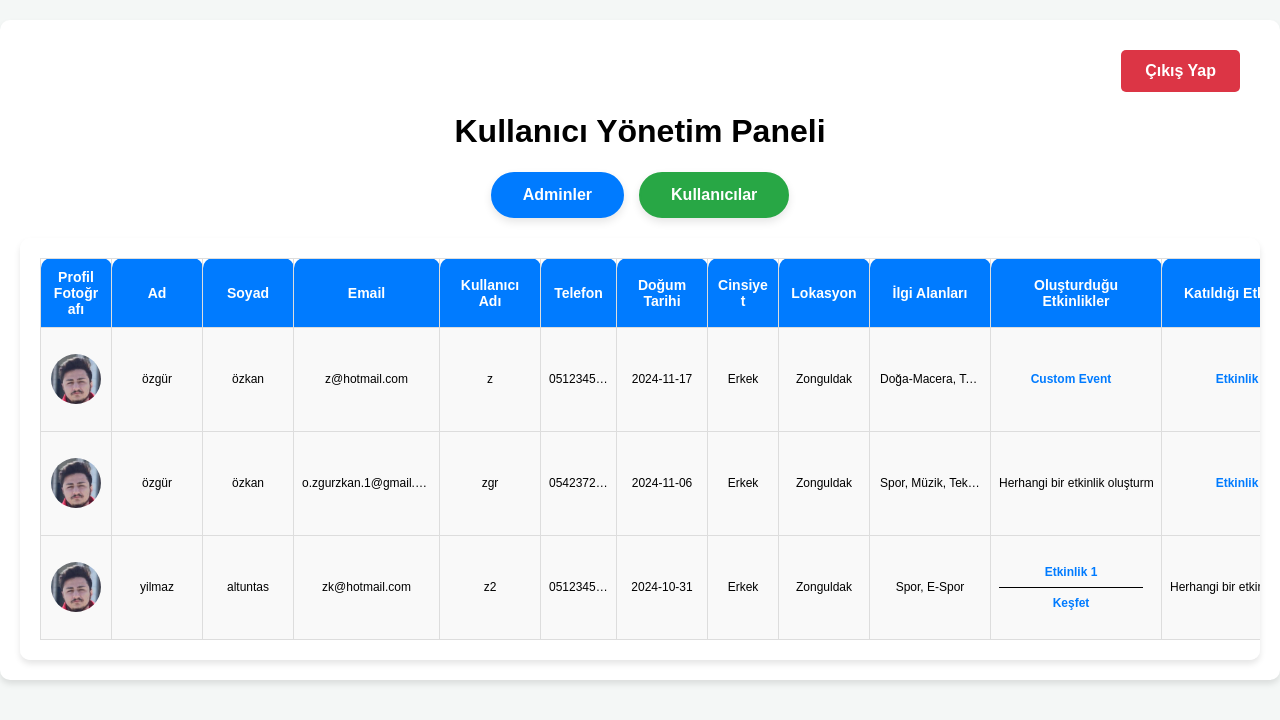
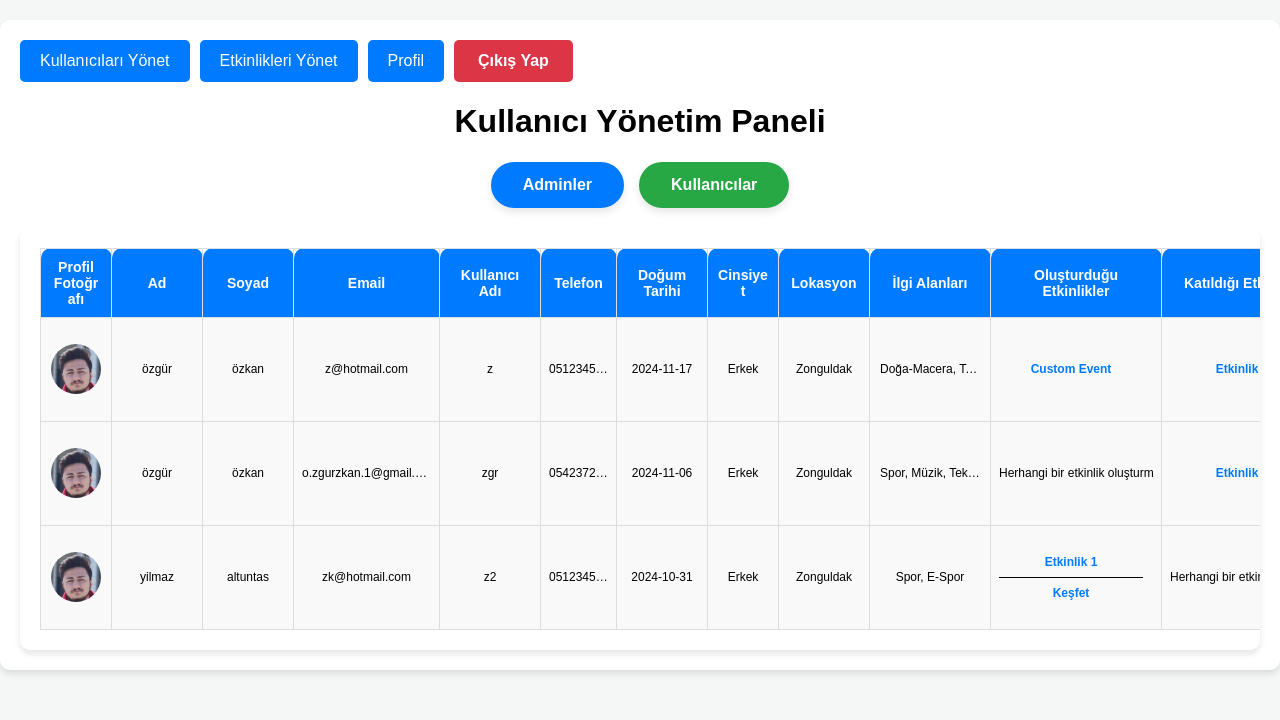
Before and after one commit to ozgurozkan01/SmartEventHub, a Flask app: page /admin/user/ in a window 1280 px wide. Shown: the top 720 px of the page. Run offline with Flask 3, Linux system fonts and the light colour scheme; data comes from the database, SQL or seed files in the repository; both versions use the stored data as it was after the commit.

Commit message:
update admin panel and fix event creation bug

```diff
--- a/app.py
+++ b/app.py
@@ -452,18 +452,12 @@ def update_event(event_id):
 
         update_event_in_db(event_id, data)
 
-        return redirect(url_for('event_detail', event_id=event_id))
+        user_id = get_user_id_by_username(session.get('user').get('username'))
 
-    conn = sqlite3.connect(DATABASE)
-    cursor = conn.cursor()
-    cursor.execute("SELECT * FROM events WHERE ID = ?", (event_id,))
-    event = cursor.fetchone()
-    conn.close()
-
-    if not event:
-        return "Event not found", 404
-
-    return render_template('eventDetails.html', event=event)
+        if is_admin(user_id):
+            return redirect(url_for('view_event', event_id=event_id))
+        else:
+            return redirect(url_for('event_detail', event_id=event_id))
 
 @app.route('/join_event/<int:event_id>', methods=['POST'])
 def join_event(event_id):
--- a/database.py
+++ b/database.py
@@ -789,6 +789,7 @@ def is_admin(user_id):
 
     cursor.execute('SELECT status FROM users WHERE ID = ?', (user_id,))
     result = cursor.fetchone()
+
     if result and result[0] == 'admin':
         return True
     return False
--- a/static/css/view_users_style.css
+++ b/static/css/view_users_style.css
@@ -342,7 +342,6 @@ th:nth-child(13), td:nth-child(13) {
     border-radius: 5px;
     cursor: pointer;
     transition: background-color 0.3s, transform 0.3s;
-    margin-top: -10px; /* Bu değer ile butonun daha yukarıda olmasını sağlayabilirsiniz */
 }
 
 .logout-btn:hover {
@@ -429,3 +428,23 @@ td form {
     text-decoration: none;
     cursor: pointer;
 }
+
+.admin-navigation-buttons {
+    display: flex;
+    gap: 10px;
+    margin-bottom: 20px;
+}
+
+.admin-nav-btn {
+    padding: 10px 20px;
+    background-color: #007bff;
+    color: white;
+    border: none;
+    border-radius: 5px;
+    cursor: pointer;
+    font-size: 16px;
+}
+
+.admin-nav-btn:hover {
+    background-color: #0056b3;
+}
--- a/templates/eventDetails.html
+++ b/templates/eventDetails.html
@@ -79,7 +79,8 @@
             </div>
 
         </section>
-        <section class="event-chat" {% if not is_participant and not is_creator %} style="display: none;" {% endif %}>
+        <section class="event-chat" {% if not is_participant and not is_creator and not is_user_admin %}
+                 style="display: none;" {% endif %}>
             <h2>Etkinlik Sohbeti</h2>
             <div id="chat-container">
                 <div id="chat-messages">
@@ -93,7 +94,7 @@
                         </div>
                     {% endfor %}
                 </div>
-                <div class="chat-actions">
+                <div class="chat-actions" {% if is_user_admin %} style="display: none;" {% endif %}>
                     <textarea id="chat-input" placeholder="Mesajınızı yazın..."></textarea>
                     <button id="send-message">Gönder</button>
                 </div>
--- a/templates/view_users.html
+++ b/templates/view_users.html
@@ -8,11 +8,19 @@
 </head>
 <body>
 <div class="container">
-        <section class="logout-section">
+    <nav class="admin-navigation-buttons">
+
+        <button onclick="location.href='{{ url_for('view_user', user_id=1) }}'" class="admin-nav-btn">Kullanıcıları
+            Yönet
+        </button>
+        <button onclick="location.href='{{ url_for('view_event', event_id=1) }}'" class="admin-nav-btn">Etkinlikleri
+            Yönet
+        </button>
+        <button onclick="location.href='{{ url_for('admin_profile') }}'" class="admin-nav-btn">Profil</button>
         <form action="{{ url_for('logout') }}" method="POST">
             <button type="submit" class="btn logout-btn">Çıkış Yap</button>
         </form>
-        </section>
+    </nav>
 
     <h1>Kullanıcı Yönetim Paneli</h1>
 
@@ -43,7 +51,8 @@
             <tbody>
             {% for user in users %}
                 <tr class="user-row" data-status="{{ user[12] }}">
-                            <td><img src="{{ url_for('static', filename=user[11]) }}" alt="Profil Fotoğrafı" class="profile-photo"></td>
+                    <td><img src="{{ url_for('static', filename=user[11]) }}" alt="Profil Fotoğrafı"
+                             class="profile-photo"></td>
                     <td>{{ user[6] }}</td>
                     <td>{{ user[7] }}</td>
                     <td>{{ user[3] }}</td>
@@ -59,7 +68,8 @@
                             {% if created_events %}
                                 {% for event in created_events %}
                                     <p>
-                                                <a href="{{ url_for('event_detail', event_id=event['ID']) }}" class="event-link">
+                                        <a href="{{ url_for('event_detail', event_id=event['ID']) }}"
+                                           class="event-link">
                                             {{ event["event_name"] }}
                                         </a>
                                     </p>
@@ -75,7 +85,8 @@
                             {% if attended_events %}
                                 {% for event in attended_events %}
                                     <p>
-                                                <a href="{{ url_for('event_detail', event_id=event['ID']) }}" class="event-link">
+                                        <a href="{{ url_for('event_detail', event_id=event['ID']) }}"
+                                           class="event-link">
                                             {{ event.event_name }}
                                         </a>
                                     </p>
@@ -87,20 +98,25 @@
                     </td>
                     <td style="text-align: center;">
                         {% if user[12] == 'user' %}
-                                    <form action="{{ url_for('authorize', user_id=user[0]) }}" method="POST" onsubmit="return confirm('Bu kullanıcıya yetki vermek istediğinize emin misiniz?');">
+                            <form action="{{ url_for('authorize', user_id=user[0]) }}" method="POST"
+                                  onsubmit="return confirm('Bu kullanıcıya yetki vermek istediğinize emin misiniz?');">
                                 <button type="submit" class="assign-role-button">Yetki Ver</button>
                             </form>
                         {% elif user[12] == 'admin' %}
-                                    <form action="{{ url_for('revoke_authorization', user_id=user[0]) }}" method="POST" onsubmit="return confirm('Bu kullanıcının yetkisini iptal etmek istediğinize emin misiniz?');">
+                            <form action="{{ url_for('revoke_authorization', user_id=user[0]) }}" method="POST"
+                                  onsubmit="return confirm('Bu kullanıcının yetkisini iptal etmek istediğinize emin misiniz?');">
                                 <button type="submit" class="revoke-role-button">Yetki İptal</button>
                             </form>
                         {% endif %}
                         <br>
-                                <form action="{{ url_for('delete_user', user_id=user[0]) }}" method="POST" onsubmit="return confirm('Bu kullanıcıyı silmek istediğinize emin misiniz?');">
+                        <form action="{{ url_for('delete_user', user_id=user[0]) }}" method="POST"
+                              onsubmit="return confirm('Bu kullanıcıyı silmek istediğinize emin misiniz?');">
                             <button type="submit" class="delete-button">Sil</button>
                         </form>
                         <br>
-                                <button class="details-button" onclick="showUserDetails('{{ user[12] }}', {{ user[0] }})">Detaylar</button>
+                        <button class="details-button" onclick="showUserDetails('{{ user[12] }}', {{ user[0] }})">
+                            Detaylar
+                        </button>
                     </td>
                 </tr>
             {% endfor %}
@@ -170,7 +186,7 @@
         modal.style.display = "none";
     }
 
-    window.onclick = function(event) {
+    window.onclick = function (event) {
         var modal = document.getElementById("user-details-modal");
         if (event.target === modal) {
             modal.style.display = "none";
```
Also changed, not shown: static/css/view_events_style.css (+20 -0 lines), templates/createEvent.html (+70 -22 lines), templates/view_events.html (+10 -2 lines), event.db. Lines whose indentation alone changed are shown as unchanged.
